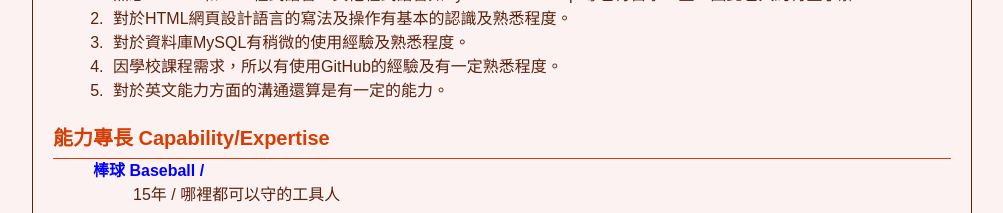
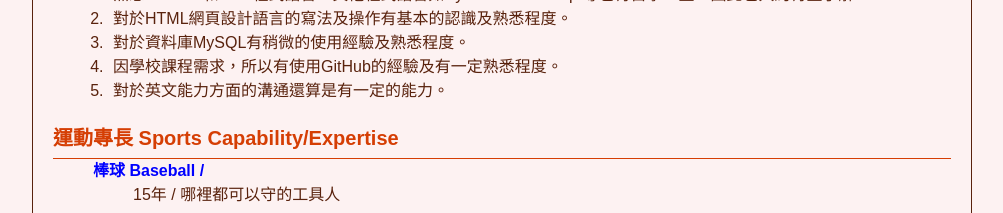
Before and after one commit to Allenchou0708/chang861224.github.io, a plain HTML site: page gnav/intro.html in a window 1280 px wide. Shown: the part 1000-1213 px from the top of the page, without its empty margins (138-1141 px from the left). Drawn offline with Linux system fonts and the light colour scheme; files whose address does not match are found by name.

Commit message:
Modify the title of capability

```diff
--- a/gnav/intro.html
+++ b/gnav/intro.html
@@ -119,7 +119,7 @@
 					</div>
 
 					<div class='section'>
-						<h3 class='heading'>能力專長 Capability/Expertise</h3>
+						<h3 class='heading'>運動專長 Sports Capability/Expertise</h3>
 
 						<dl>
 							<dt>棒球 Baseball /</dt>
```
